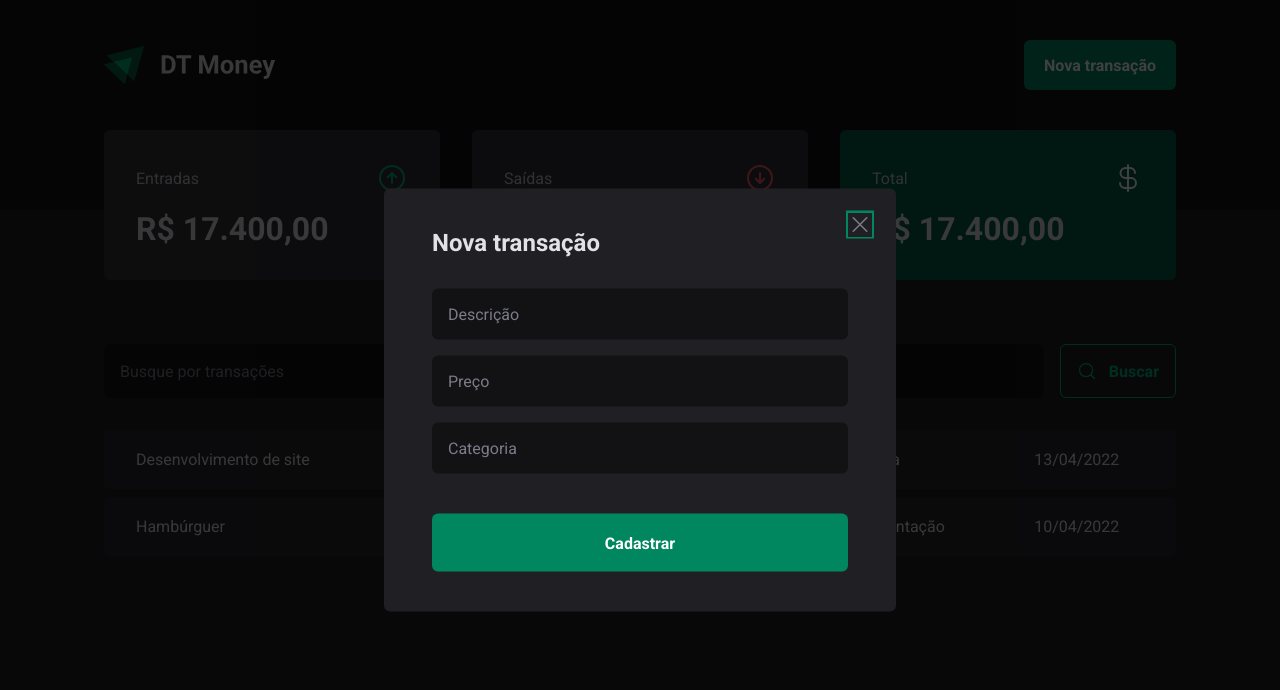
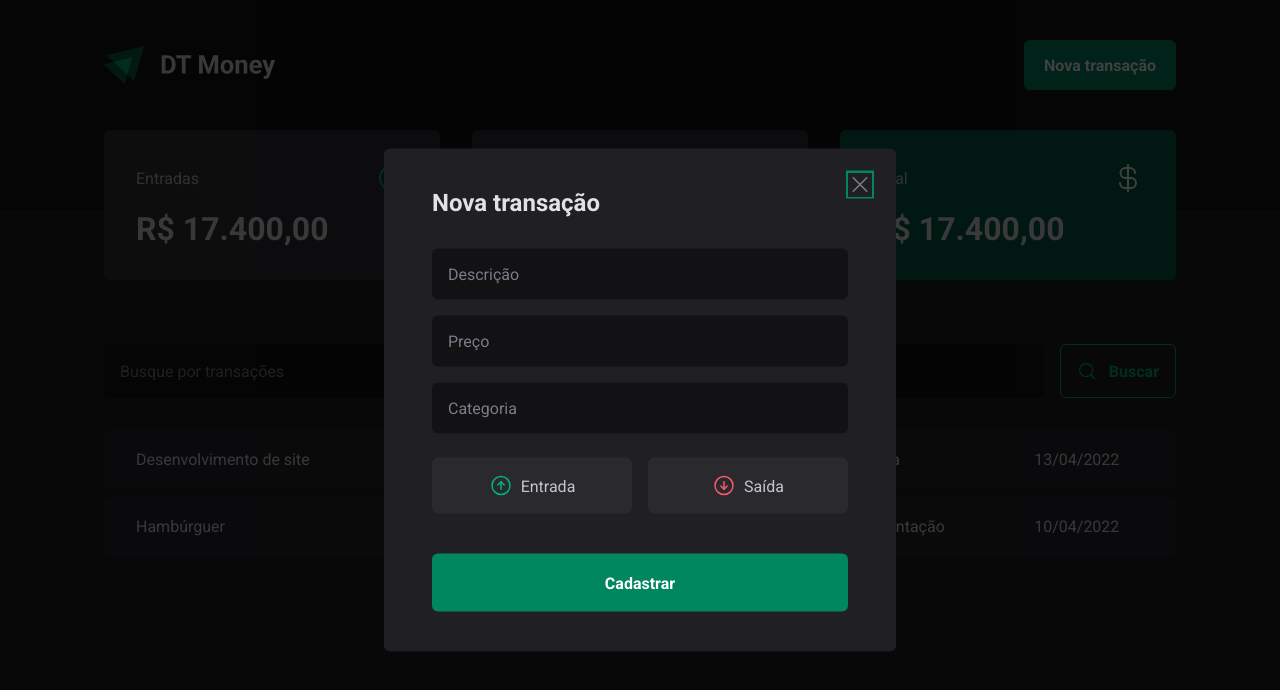
Before and after one commit to YuriODantas/03-ignite-dt-money, a React (Vite) app: page / in a window 1280 px wide. Both pictures are taken after a click on the button "Nova transação". Shown: the top 690 px of the page. Built offline with nearby package versions, Linux system fonts and the light colour scheme.

Commit message:
feat: create TransactionTypeButton component

```diff
--- a/src/components/NewTransactionModal/index.tsx
+++ b/src/components/NewTransactionModal/index.tsx
@@ -1,6 +1,6 @@
 import * as Dialog from '@radix-ui/react-dialog';
-import { CloseButton, Content, Overlay } from './styles';
-import { X } from 'phosphor-react';
+import { CloseButton, Content, Overlay, TransactionType, TransactionTypeButton } from './styles';
+import { ArrowCircleDown, ArrowCircleUp, X } from 'phosphor-react';
 
 export function NewTransactionModal() {
   return (
@@ -19,6 +19,17 @@
         <input type="number" placeholder='Preço' required />
         <input type="text" placeholder='Categoria' required />
 
+        <TransactionType>
+          <TransactionTypeButton variant='income'>
+            <ArrowCircleUp size={24} />
+            Entrada
+          </TransactionTypeButton>
+          <TransactionTypeButton variant='outcome'>
+            <ArrowCircleDown size={24} />
+            Saída
+          </TransactionTypeButton>
+        </TransactionType>
+
         <button type="submit">Cadastrar</button>
       </form>
 
--- a/src/components/NewTransactionModal/styles.ts
+++ b/src/components/NewTransactionModal/styles.ts
@@ -68,3 +68,31 @@
   cursor: pointer;
   color: ${props => props.theme["gray-500"]};
 `
+
+export const TransactionType = styled.div`
+  display: grid;
+  grid-template-columns: repeat(2, 1fr);
+  gap: 1rem;
+  margin-top: 0.5rem;
+`
+
+interface TransactionTypeButtonProps {
+  variant: 'income' | 'outcome'
+}
+
+export const TransactionTypeButton = styled.button<TransactionTypeButtonProps>`
+  background: ${props => props.theme["gray-700"]};
+  padding: 1rem;
+  display: flex;
+  align-items: center;
+  justify-content: center;
+  gap: 0.5rem;
+  border-radius: 6px;
+  cursor: pointer;
+  border: 0;
+  color: ${props => props.theme["gray-300"]};
+
+  svg {
+    color: ${props => props.variant === 'income' ? props.theme["green-300"] : props.theme["red-300"]};
+  }
+`
```
